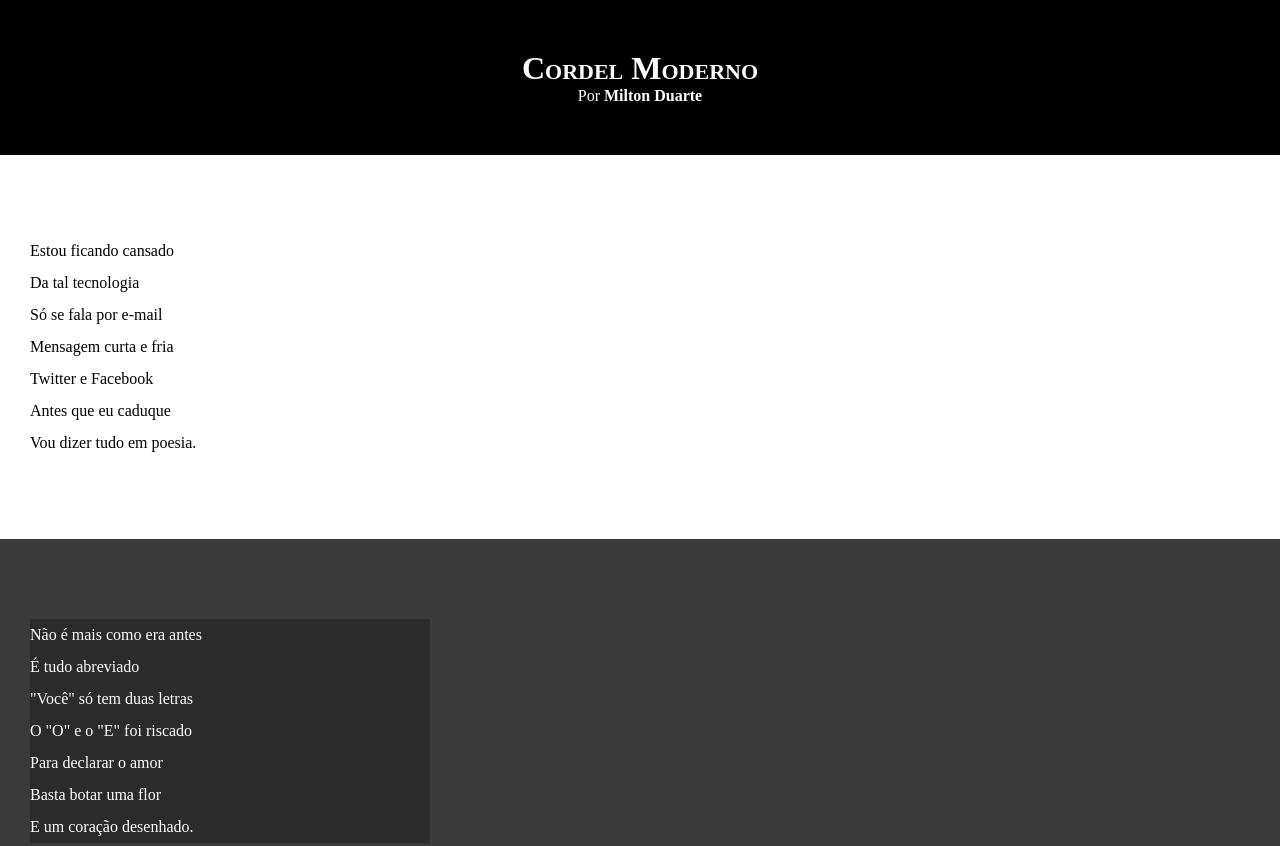
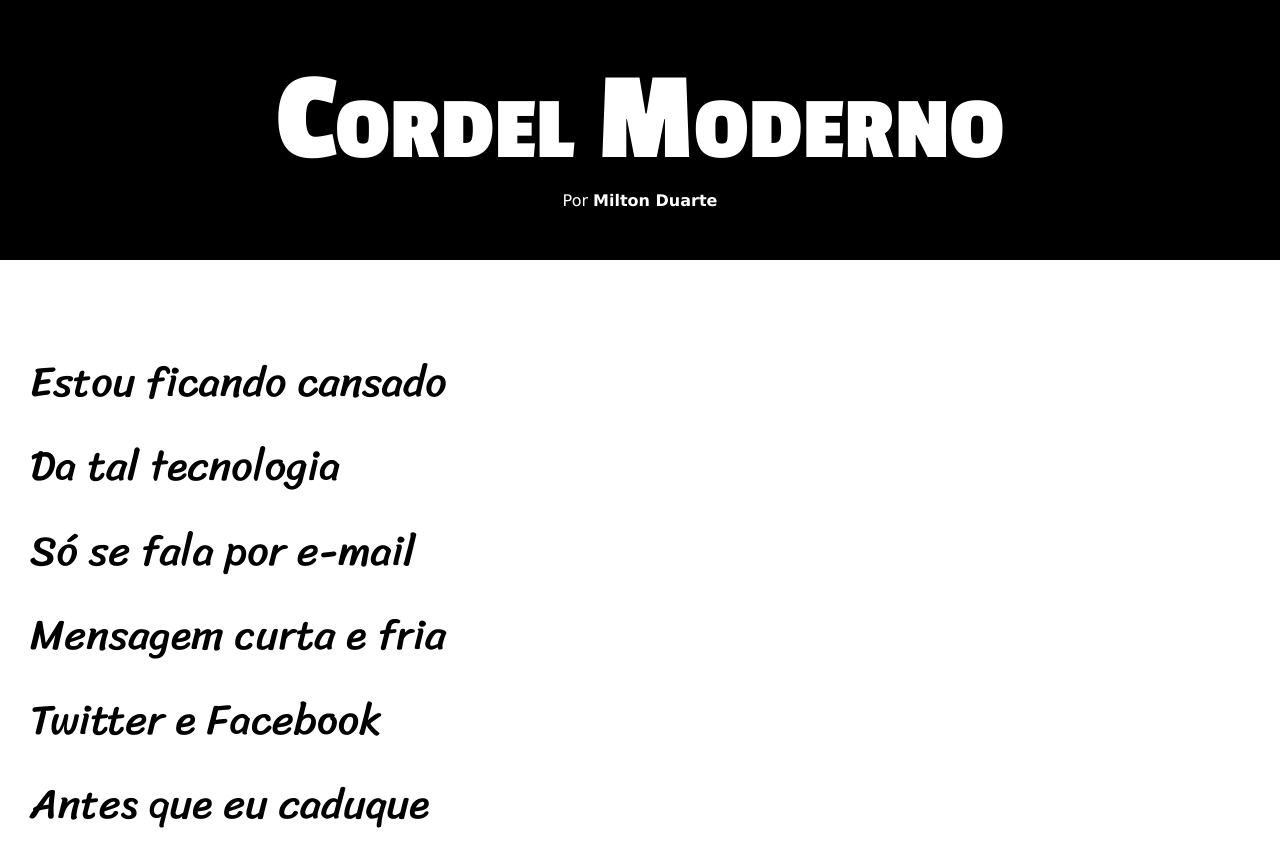
Before and after one commit to ruandias-at/html-css, a plain HTML site: page desafios/desafio012/cordel.html in a window 1280 px wide. Shown: the top 846 px of the page. Drawn offline with Linux system fonts and the light colour scheme.

Commit message:
Update style

```diff
--- a/desafios/desafio012/estilo/style.css
+++ b/desafios/desafio012/estilo/style.css
@@ -1,10 +1,21 @@
 @charset "UTF-8";
 
+@import url('https://fonts.googleapis.com/css2?family=Passion+One:wght@400;700;900&display=swap');
+
+@import url('https://fonts.googleapis.com/css2?family=Sriracha&display=swap');
+
+:root {
+    --fonte1: Verdana, Geneva, Tahoma, sans-serif;
+    --fonte2: "Passion One", sans-serif;
+    --fonte3: "Sriracha", cursive;
+}
 * {
     margin: 0px;
     padding: 0px;
+    font-size: 1em;
 }
 html, body {
+    font-family: var(--fonte1);
     min-height: 100vh;
     background-color: darkgray;
 }
@@ -16,6 +27,8 @@ header {
 header > h1 {
     padding-top: 50px;
     font-variant: small-caps;
+    font-family: var(--fonte2);
+    font-size: 10vw;
 }
 header > p {
     padding-bottom: 50px;
@@ -33,6 +46,8 @@ section {
     padding-bottom: 10vh;
     line-height: 2em;
     padding-left: 30px;
+    font-family: var(--fonte3);
+    font-size: 3.3vw;
 }
 section.normal {
     background-color: white;
@@ -43,8 +58,9 @@ section.imagem {
     color: white;
 }
 section.imagem > p {
+    display: inline-block;
+    padding: 8px;
     background-color: rgba(0, 0, 0, 0.253);
-    width: 400px;
 }
 footer {
     background-color: black;
```
